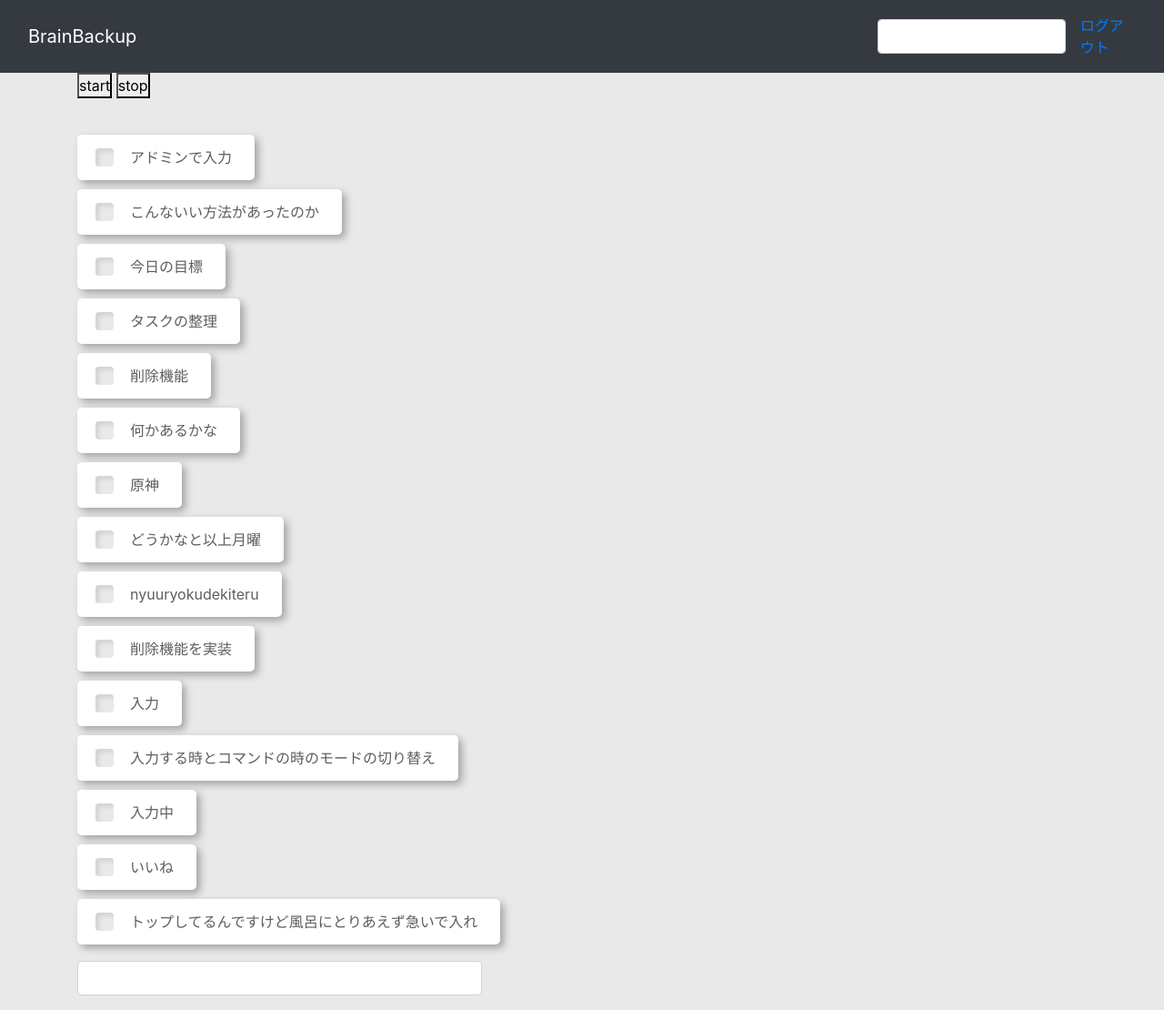
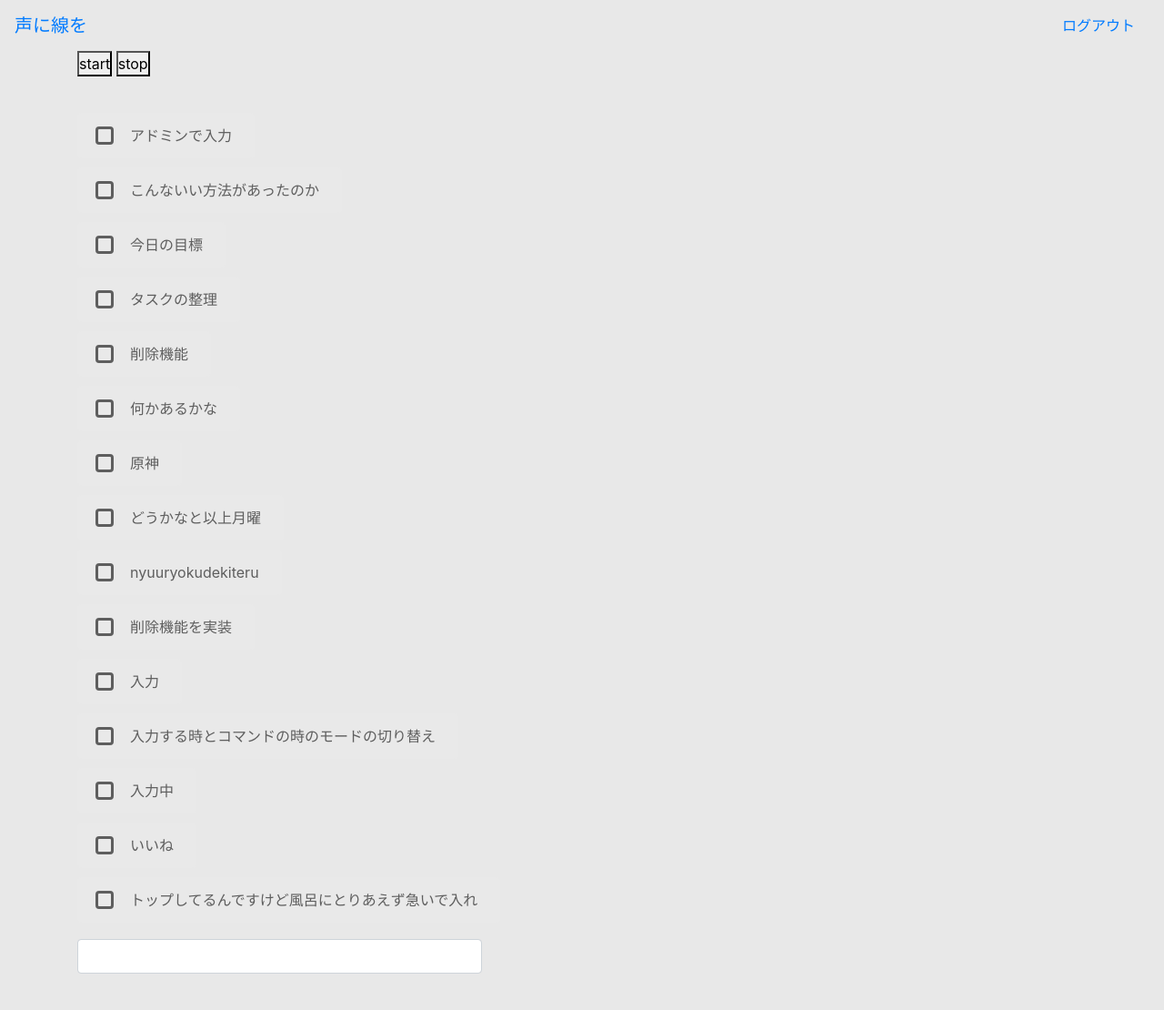
Before and after one commit to nowkoai/BrainBackup, a Django app: page / in a window 1280 px wide. Shown: the whole page at 91% size. After the commit the page ends 1070 px from the top, so only its background shows below. Run offline with Django 3.2, Linux system fonts and the light colour scheme; a user stored in the database is signed in; data comes from the database, SQL or seed files in the repository; both versions use the stored data as it was after the commit; some libraries are stand-ins or nearby versions.

Commit message:
task css

```diff
--- a/project/app/static/css/style.css
+++ b/project/app/static/css/style.css
@@ -2,11 +2,10 @@
 	margin: 0;
 	padding: 0;
 	box-sizing: border-box;
-
 }
 
 body {
-	background-color: #E9E9E9;
+	background-color: #e8e8e8;
 	min-height: 100vh;
 }
 
@@ -17,7 +16,7 @@ body {
 	display: inline-block;
 }
 .wrapper{
-	background-color: rgb(255, 255, 255);
+	background-color: #E9E9E9;
 	height: 50px;
 	position: relative;
 	display: flex;
@@ -25,7 +24,6 @@ body {
 	justify-content: left;
 	margin-bottom: 10px;
 	border-radius: 5px;
-	filter: drop-shadow(4px 4px 4px rgba(0,0,0,0.3));
 }
 
 
@@ -35,14 +33,14 @@ input[type="checkbox"]{
 	-webkit-appearance: none;
 	height: 20px;
 	width: 20px;
-	background-color: #E9E9E9;
+	border: 3px solid;
+	border-color: #5e5e5e;
 	border-radius: 4px;
 	cursor: pointer;
 	display: flex;
 	align-items: center;
 	justify-content: center;
 	outline:none;
-	box-shadow:4px 4px 4px rgb(212, 212, 212) inset;
 }
 
 label{
--- a/project/app/templates/app/base.html
+++ b/project/app/templates/app/base.html
@@ -20,17 +20,11 @@
     <script src="https://code.jquery.com/jquery-3.3.1.slim.min.js" integrity="sha384-q8i/X+965DzO0rT7abK41JStQIAqVgRVzpbzo5smXKp4YfRvH+8abtTE1Pi6jizo" crossorigin="anonymous"></script>
     <script src="https://cdnjs.cloudflare.com/ajax/libs/popper.js/1.14.7/umd/popper.min.js" integrity="sha384-UO2eT0CpHqdSJQ6hJty5KVphtPhzWj9WO1clHTMGa3JDZwrnQq4sF86dIHNDz0W1" crossorigin="anonymous"></script>
     <script src="https://stackpath.bootstrapcdn.com/bootstrap/4.3.1/js/bootstrap.min.js" integrity="sha384-JjSmVgyd0p3pXB1rRibZUAYoIIy6OrQ6VrjIEaFf/nJGzIxFDsf4x0xIM+B07jRM" crossorigin="anonymous"></script>
-    <nav class="navbar navbar-expand-lg navbar-dark bg-dark">
+    <nav class="navbar >
       <div class="container">
-        <a class="navbar-brand" href="/">BrainBackup</a>
+        <a class="navbar-brand" href="/">声に線を</a>
       </div>
       {% if request.user.is_authenticated %}
-      <div >
-        <form id="search_blog">
-          {% csrf_token %}
-          <input class="form-control" type="text" id="search_title" />
-        </form>
-      </div>
       <a class="nav-link" href="{% url 'logout' %}">ログアウト</a>
       {% endif %}
     </nav>
```
Also changed, not shown: project/app/templates/app/index.html (+0 -42 lines), project/app/static/icon/favicon.jpg, project/db.sqlite3, 3 other files.
